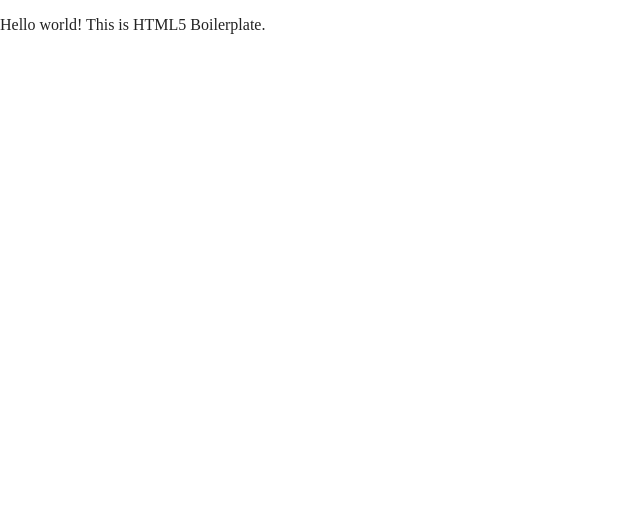
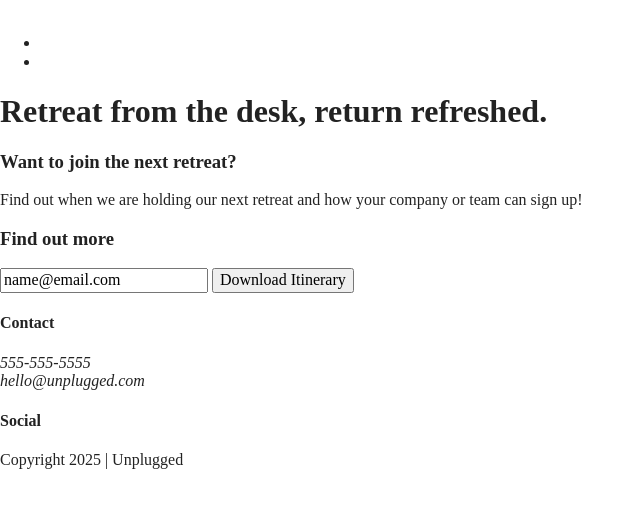
Before and after one commit to sbugler/206-unplugged, a website built with Parcel: page index.html in a window 1280 px wide. Shown: the whole page, without its empty margins (0-644 px from the left). Built offline with nearby package versions, Linux system fonts and the light colour scheme.

Commit message:
Base code for homepage

```diff
--- a/index.html
+++ b/index.html
@@ -3,7 +3,7 @@
 
 <head>
   <meta charset="utf-8">
-  <title></title>
+  <title>Unplugged Retreat</title>
   <meta name="description" content="">
   <meta name="viewport" content="width=device-width, initial-scale=1">
 
@@ -25,7 +25,68 @@
 <body>
 
   <!-- Add your site or application content here -->
-  <p>Hello world! This is HTML5 Boilerplate.</p>
+  <header>
+    <div class="content-wrapper">
+      <a href="#">
+        <img >
+      </a>
+      <div class="header-divider"></div>
+      <nav>
+        <ul>
+          <li><a href="faq/index.html"></a></li>
+          <li><a href="about/index.html"></a></li>
+        </ul>
+      </nav>
+    </div>
+  </header>
+  <main>
+    <section class="hero-area">
+      <div class="content-wrapper">
+        <h1>Retreat from the desk, return refreshed.</h1>
+      </div>
+    </section>
+    <aside>
+      <div class="content-wrapper">
+        <div class="form-description">
+          <h3>Want to join the next retreat?</h3>
+          <p>Find out when we are holding our next retreat and how your company or team can sign up!</p>
+        </div>
+        <div class="form">
+          <h3>Find out more</h3>
+          <input type="text" name="name" value="name@email.com">
+          <input type="button" value="Download Itinerary">
+        </div>
+      </div>
+    </aside>
+  </main>
+  <footer>
+    <div class="content-wrapper">
+      <div class="footer-content">
+        <div class="contact">
+          <h4>Contact</h4>
+          <address>
+            <p>
+              555-555-5555<br>
+              hello@unplugged.com
+            </p>
+          </address>
+        </div>
+        <div class="social">
+          <h4>Social</h4>
+          <div class="social-icons">
+            <p>
+              <a href="#"></a>
+            </p>
+          </div>
+        </div>
+      </div>
+      <div class="copyright">
+        <p>Copyright 2025 | Unplugged</p>
+      </div>
+    </div>
+  </footer>
+
+
   <script src="js/vendor/modernizr-3.11.2.min.js"></script>
   <script src="js/plugins.js"></script>
   <script src="js/main.js"></script>
```
